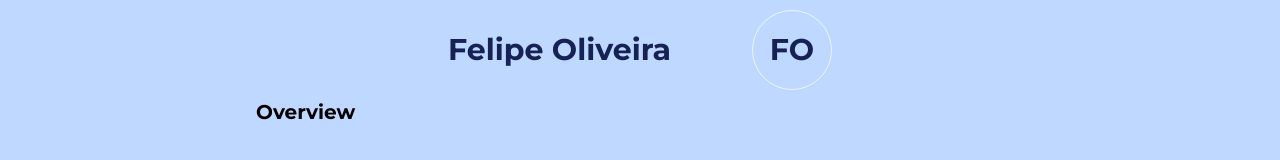
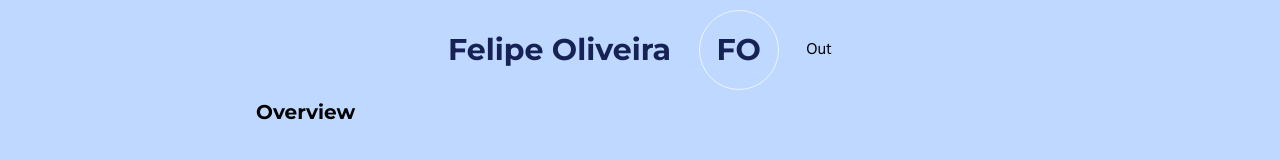
Before and after one commit to FelipeEduardoOliveira/cfive-dashboard, a Next.js app: page /dashboard in a window 1280 px wide. Shown: the top 160 px of the page. Built offline with nearby package versions, Linux system fonts and the light colour scheme; no server answers; sample sign-in values are in the browser's storage.

Commit message:
feat: auth with middlaware

```diff
--- a/package.json
+++ b/package.json
@@ -12,6 +12,7 @@
     "@emotion/react": "^11.14.0",
     "@emotion/styled": "^11.14.0",
     "@mui/material": "^7.0.2",
+    "firebase": "^11.6.1",
     "formik": "^2.4.6",
     "next": "15.3.0",
     "react": "^19.0.0",
--- /dev/null
+++ b/src/api/auth.ts
@@ -0,0 +1,21 @@
+import { signInWithEmailAndPassword } from 'firebase/auth';
+import { auth } from './firebaseConfig';
+import { formatErrorsAuthApi } from './formarters';
+
+export async function login(email: string, password: string) {
+  try {
+    const userCredential = await signInWithEmailAndPassword(auth, email, password);
+    return {
+      user: userCredential.user,
+      token: await userCredential.user.getIdToken(),
+    };
+  } catch (error: any) {
+    const errorCode = error.code;
+
+    const errorMessage = formatErrorsAuthApi({ code: errorCode });
+
+    return {
+      error: errorMessage,
+    };
+  }
+}
--- /dev/null
+++ b/src/api/firebaseConfig.ts
@@ -0,0 +1,24 @@
+// lib/firebaseConfig.ts
+import { initializeApp, getApps, getApp } from 'firebase/app';
+import { getAuth } from 'firebase/auth';
+import { getFirestore } from 'firebase/firestore';
+import { getStorage } from 'firebase/storage';
+// Adicione outros serviços se necessário (e.g. storage)
+
+const firebaseConfig = {
+  apiKey: 'AIzaSyBkHCtUzECiz855u43aWbd8pv8XhoxlazA',
+  authDomain: 'cfive-4e5cf.firebaseapp.com',
+  projectId: 'cfive-4e5cf',
+  storageBucket: 'cfive-4e5cf.firebasestorage.app',
+  messagingSenderId: '484175876349',
+  appId: '1:484175876349:web:3f8a4be2db690472aeae94',
+  measurementId: 'G-QYMGLXSMPX',
+};
+
+const app = !getApps().length ? initializeApp(firebaseConfig) : getApp();
+
+const auth = getAuth(app);
+const db = getFirestore(app);
+const storage = getStorage(app);
+
+export { app, auth, db, storage };
--- /dev/null
+++ b/src/api/formarters.ts
@@ -0,0 +1,34 @@
+interface ICodesErrorsAuthApi {
+  code:
+    | 'auth/invalid-email'
+    | 'auth/user-disabled'
+    | 'auth/user-not-found'
+    | 'auth/wrong-password'
+    | 'auth/too-many-requests'
+    | 'auth/network-request-failed'
+    | 'auth/internal-error'
+    | 'auth/invalid-credential';
+}
+
+export const formatErrorsAuthApi = ({ code }: ICodesErrorsAuthApi) => {
+  switch (code) {
+    case 'auth/invalid-email':
+      return 'E-mail inválido! Verifique se o e-mail está correto.';
+    case 'auth/user-disabled':
+      return 'Usuário desativado! Entre em contato com o suporte.';
+    case 'auth/user-not-found':
+    case 'auth/invalid-credential':
+      return 'Usuário não encontrado! Verifique se o e-mail está correto.';
+    case 'auth/wrong-password':
+      return 'Senha incorreta! Verifique se a senha está correta.';
+    case 'auth/too-many-requests':
+      return 'Muitas tentativas! Tente novamente mais tarde.';
+    case 'auth/network-request-failed':
+      return 'Erro de rede! Verifique sua conexão com a internet.';
+    case 'auth/internal-error':
+      return 'Erro interno! Tente novamente mais tarde.';
+
+    default:
+      return 'Erro desconhecido! Tente novamente mais tarde.';
+  }
+};
--- /dev/null
+++ b/src/api/storage.ts
@@ -0,0 +1,15 @@
+import { ref, uploadBytes, getDownloadURL } from 'firebase/storage';
+import { storage } from './firebaseConfig';
+
+export async function uploadImage(file: File, userId: string) {
+  const filePath = `users/${userId}/${file.name}`;
+  const storageRef = ref(storage, filePath);
+
+  try {
+    await uploadBytes(storageRef, file);
+    const url = await getDownloadURL(storageRef);
+    return { url };
+  } catch (error: any) {
+    return { error: error.message };
+  }
+}
--- a/src/app/dashboard/layout.tsx
+++ b/src/app/dashboard/layout.tsx
@@ -1,6 +1,8 @@
 import '@/app/globals.css';
 import Header from '@/components/Header';
 import Menu from '@/components/Menu';
+import ProtectedRoute from '@/components/ProtectedRoute';
+import { useAuth } from '@/context/AuthContext';
 import { montserrat, hind } from '@/styles/fonts';
 
 export default function DashboardLayout({
@@ -9,6 +11,7 @@ export default function DashboardLayout({
   children: React.ReactNode;
 }>) {
   return (
+    <ProtectedRoute>
       <div
         className={`${montserrat.variable} ${hind.variable} antialiased flex flex-col justify-between items-center h-full  p-2.5 w-full menu-container`}
       >
@@ -16,5 +19,6 @@ export default function DashboardLayout({
         <main className="overflow-y-scroll max-w-3xl w-full scrollbar-hide">{children}</main>
         <Menu />
       </div>
+    </ProtectedRoute>
   );
 }
--- a/src/app/layout.tsx
+++ b/src/app/layout.tsx
@@ -2,6 +2,7 @@ import type { Metadata } from 'next';
 import './globals.css';
 import { SharedHead, SharedToastContainer } from '@/components/SharedLayoutElements';
 import { montserrat, hind } from '@/styles/fonts';
+import AuthProviderClient from '@/components/providers/AuthProviderClient';
 
 export const metadata: Metadata = {
   title: 'Create Next App',
@@ -16,10 +17,12 @@ export default function RootLayout({
   return (
     <html lang="en">
       <SharedHead />
-      <body className={`${montserrat.variable} ${hind.variable} antialiased`}>
-        {children}
-        <SharedToastContainer />
-      </body>
+      <AuthProviderClient>
+        <body className={`${montserrat.variable} ${hind.variable} antialiased`}>
+          {children}
+          <SharedToastContainer />
+        </body>
+      </AuthProviderClient>
     </html>
   );
 }
--- a/src/components/Forms/Login/index.tsx
+++ b/src/components/Forms/Login/index.tsx
@@ -6,26 +6,17 @@ import Title from '@/components/Texts/title';
 import Paragraph from '@/components/Texts/paragraph';
 import Input from '@/components/Input';
 import { FormButton } from '../../Button';
-import { toaster } from '@/utils/toast';
 import { loginSchema } from '@/utils/validations/login';
-import { useRouter } from 'next/navigation';
+import { useAuth } from '@/context/AuthContext';
 
 export default function LoginForm() {
-  const history = useRouter();
-
-  const handleSubmit = (values: { nome: string; senha: string }) => {
-    console.log('Form data:', values);
-    toaster.error('Erro ao fazer login!');
-    history.push('/dashboard');
-    return;
-  };
+  const { loginContext } = useAuth();
 
   return (
     <Formik
       initialValues={{ nome: '', senha: '' }}
       onSubmit={async (values, { setSubmitting }) => {
-        await handleSubmit(values);
-        toaster.success('Login realizado com sucesso!');
+        await loginContext(values.nome, values.senha);
         setSubmitting(false);
       }}
       validationSchema={loginSchema}
--- a/src/components/Header/index.tsx
+++ b/src/components/Header/index.tsx
@@ -4,10 +4,12 @@ import React from 'react';
 import Profile from '../Profile';
 import Title from '../Texts/title';
 import { getFirstAndLastName } from '@/utils/formatNamesType';
+import { useAuth } from '@/context/AuthContext';
 
 const Header = () => {
   const [hasNotification, setHasNotification] = React.useState(false);
   const userName = 'Felipe Eduardo Rodrigues de Oliveira';
+  const { logout } = useAuth();
   return (
     <div
       className="flex justify-between items-center w-full max-w-96 h-20 mb-2"
@@ -16,6 +18,7 @@ const Header = () => {
       <Title title={`${getFirstAndLastName(userName)}`} className="font-semibold" />
 
       <Profile userName={userName} hasNotification={hasNotification} />
+      <div onClick={logout}> Out </div>
     </div>
   );
 };
--- /dev/null
+++ b/src/components/ProtectedRoute.tsx
@@ -0,0 +1,27 @@
+'use client';
+import { useAuth } from '@/context/AuthContext';
+import { useRouter } from 'next/navigation';
+import { useEffect } from 'react';
+
+interface Props {
+  children: React.ReactNode;
+}
+
+const ProtectedRoute = ({ children }: Props) => {
+  const { user, loading } = useAuth();
+  const router = useRouter();
+
+  useEffect(() => {
+    if (!loading && !user) {
+      router.push('/');
+    }
+  }, [user, loading, router]);
+
+  if (loading || !user) {
+    return <div>Carregando...</div>; // ou um Spinner
+  }
+
+  return <>{children}</>;
+};
+
+export default ProtectedRoute;
--- /dev/null
+++ b/src/components/providers/AuthProviderClient.tsx
@@ -0,0 +1,7 @@
+'use client';
+
+import { AuthProvider } from '@/context/AuthContext';
+
+export default function AuthProviderClient({ children }: { children: React.ReactNode }) {
+  return <AuthProvider>{children}</AuthProvider>;
+}
--- /dev/null
+++ b/src/context/AuthContext.tsx
@@ -0,0 +1,81 @@
+import { createContext, useContext, useEffect, useState, ReactNode } from 'react';
+import { User, onAuthStateChanged, signOut } from 'firebase/auth';
+import { auth } from '@/api/firebaseConfig';
+import { login } from '@/api/auth';
+import { toaster } from '@/utils/toast';
+import { useRouter } from 'next/navigation';
+
+interface AuthContextType {
+  user: User | null;
+  loading: boolean;
+  loginContext: (email: string, password: string) => Promise<void>;
+  logout: () => Promise<void>;
+  //   register: (email: string, password: string, displayName: string) => Promise<void>;
+}
+
+const AuthContext = createContext<AuthContextType | undefined>(undefined);
+
+export const AuthProvider = ({ children }: { children: ReactNode }) => {
+  const [user, setUser] = useState<User | null>(null);
+  const [loading, setLoading] = useState(true);
+  const history = useRouter();
+
+  useEffect(() => {
+    const unsubscribe = onAuthStateChanged(auth, (firebaseUser) => {
+      setUser(firebaseUser);
+      setLoading(false);
+    });
+
+    return () => unsubscribe();
+  }, []);
+
+  const loginContext = async (email: string, password: string) => {
+    setLoading(true);
+    try {
+      const response = await login(email, password);
+      if (response.error) {
+        toaster.error(response.error);
+        return;
+      } else {
+        toaster.success('Usuario logado com sucessso !');
+        response.user && setUser(response.user);
+        history.push('/dashboard');
+      }
+    } finally {
+      setLoading(false);
+    }
+  };
+
+  const logout = async () => {
+    setLoading(true);
+    try {
+      await signOut(auth);
+      setUser(null);
+    } finally {
+      setLoading(false);
+    }
+  };
+
+  //   const register = async (email: string, password: string, displayName: string) => {
+  //     setLoading(true);
+  //     try {
+  //       const userCredential = await createUserWithEmailAndPassword(auth, email, password);
+  //       await updateProfile(userCredential.user, { displayName });
+  //       setUser({ ...userCredential.user, displayName }); // força atualização do contexto
+  //     } finally {
+  //       setLoading(false);
+  //     }
+  //   };
+
+  return (
+    <AuthContext.Provider value={{ user, loading, loginContext, logout }}>
+      {children}
+    </AuthContext.Provider>
+  );
+};
+
+export const useAuth = () => {
+  const context = useContext(AuthContext);
+  if (!context) throw new Error('useAuth deve ser usado dentro do AuthProvider');
+  return context;
+};
```
Also changed, not shown: 1 other file (tests, documents, lock files or other folders). Lines whose indentation alone changed are shown as unchanged.
